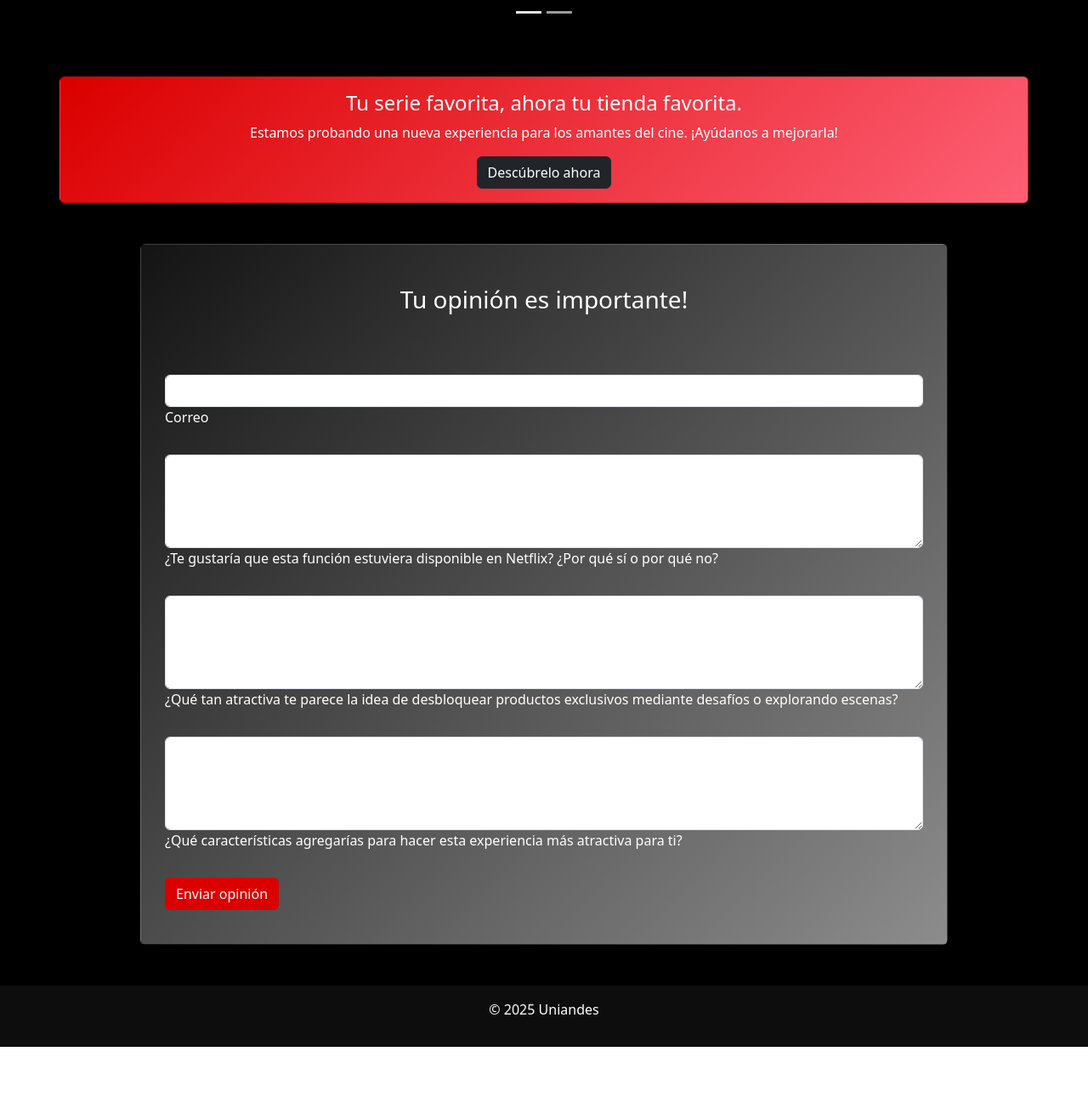
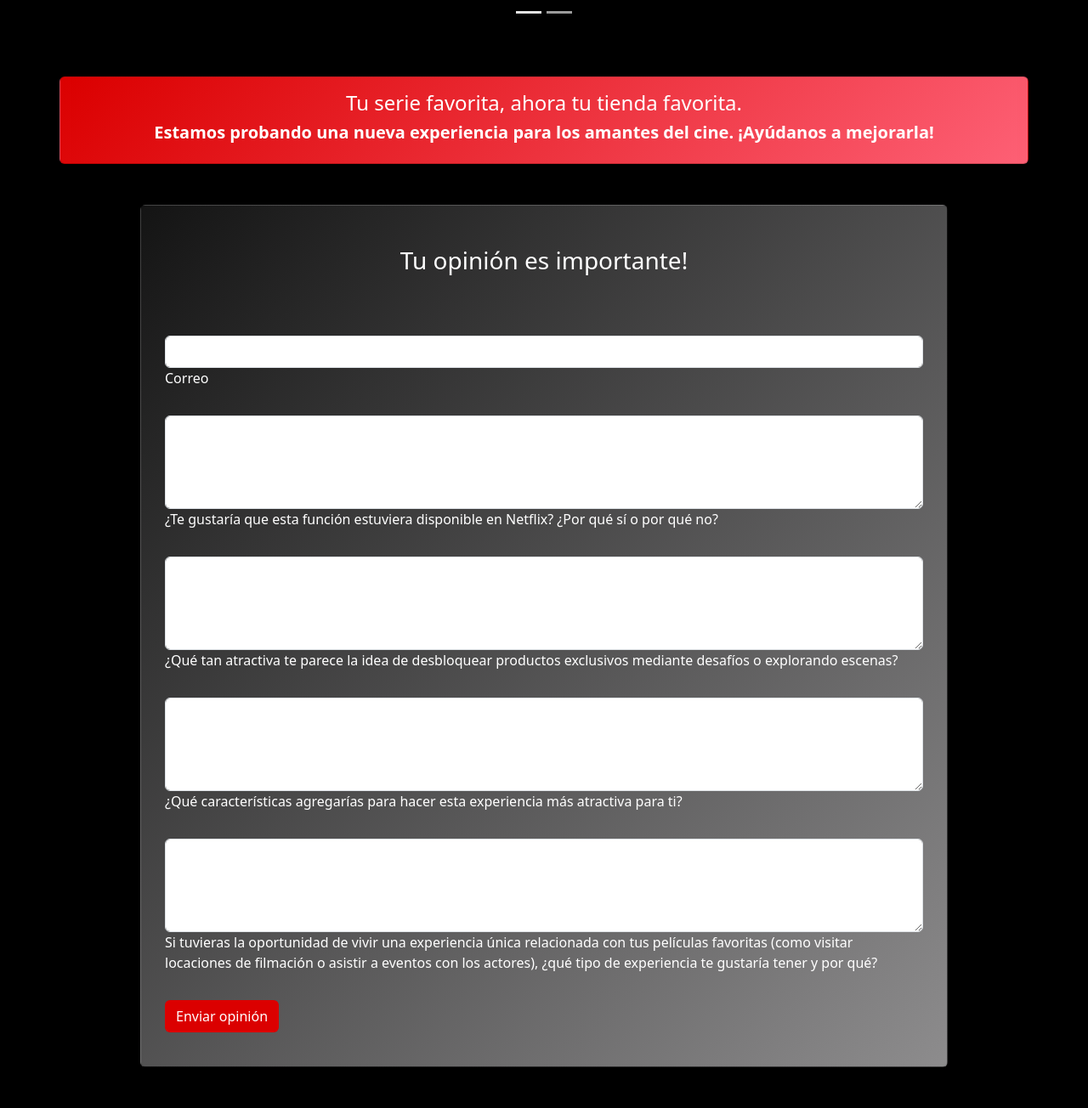
Before and after one commit to wcuadrosuniandes/prototipe-marketing, a plain HTML site: page index.html in a window 1280 px wide. Shown: the part 1276-2580 px from the top of the page at 85% size. Before the commit the page ends 2508 px from the top, so only its background shows below. Drawn offline with nearby package versions, Linux system fonts and the light colour scheme.

Commit message:
Enhance user feedback section in index.html and add a new textarea for unique experience suggestions

```diff
--- a/index.html
+++ b/index.html
@@ -144,11 +144,8 @@
                 <div class="card text-center rounded shadow-lg">
                     <div class="card-body">
                         <h4 class="card-title">Tu serie favorita, ahora tu tienda favorita.</h4>
-                        <p class="card-text">Estamos probando una nueva experiencia para los amantes del cine. ¡Ayúdanos
-                            a mejorarla!</p>
-                        <a href="https://docs.google.com/forms/d/e/1FAIpQLSfkXQZsH4K24ujNfl8jHq_VVNbAl4cn2JG0oOLuLa1_0uB6qQ/viewform"
-                            class="btn btn-dark" target="_blank">Descúbrelo
-                            ahora</a>
+                        <h5><strong> Estamos probando una nueva experiencia para los amantes del cine. ¡Ayúdanos
+                                a mejorarla!</strong></h5>
                     </div>
                 </div>
             </div>
@@ -197,6 +194,15 @@
                                     hacer esta experiencia más atractiva para ti?</label>
                             </div>
 
+                            <div data-mdb-input-init class="form-outline mb-4">
+                                <textarea class="form-control" id="form4Experiencia" rows="4"
+                                    name="entry.904904652"></textarea>
+                                <label class="form-label" for="form4Sugerencia"> Si tuvieras la oportunidad de vivir una
+                                    experiencia única relacionada con tus películas favoritas (como visitar locaciones
+                                    de filmación o asistir a eventos con los actores), ¿qué tipo de experiencia te
+                                    gustaría tener y por qué? </label>
+                            </div>
+
                             <!-- Submit button -->
                             <button data-mdb-ripple-init type="submit"
                                 class="btn btn-submit text-white btn-block mb-4">Enviar
```
